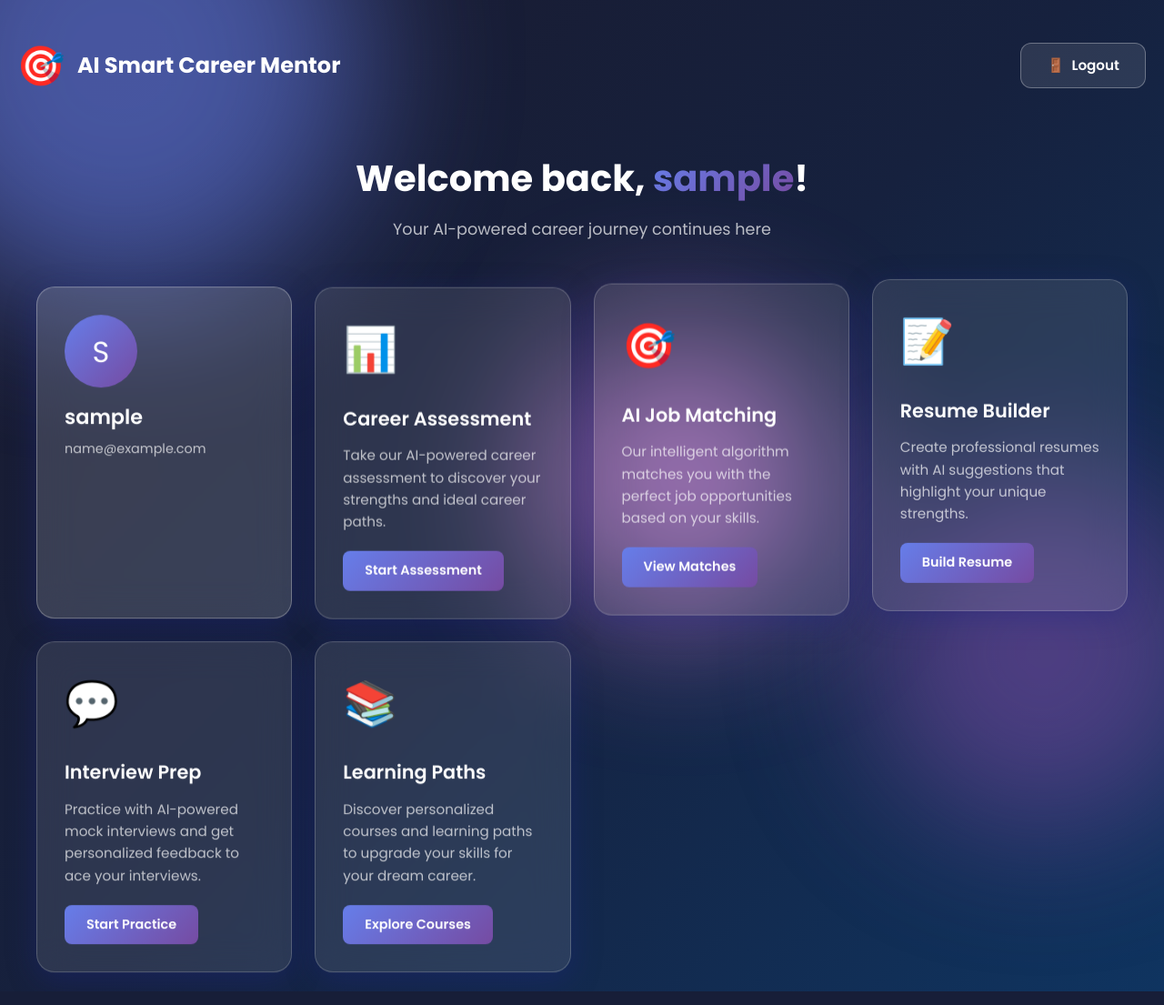
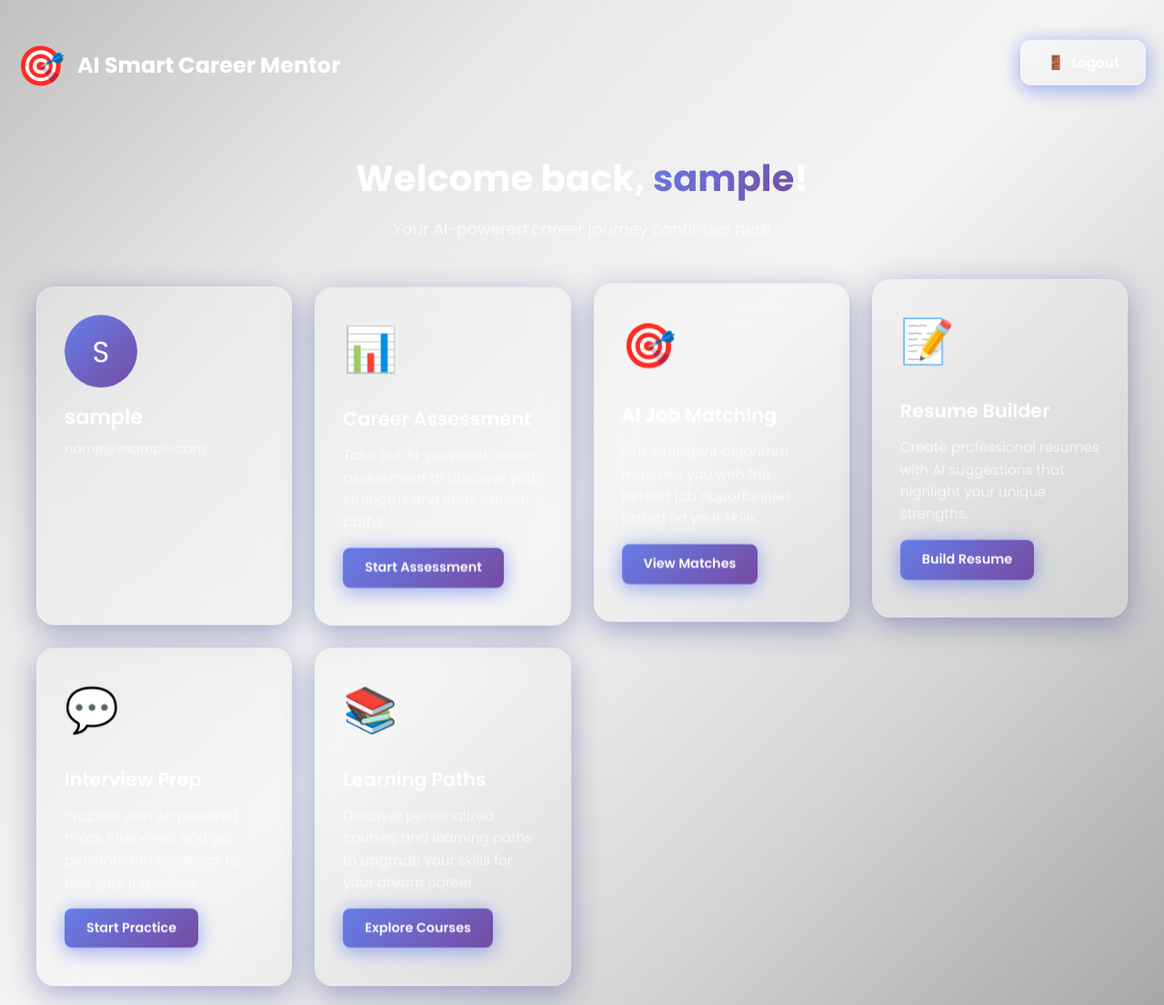
Before and after one commit to Chandra0771/Smart_Career_Mentor, a Flask app: page /dashboard in a window 1280 px wide. Shown: the whole page at 91% size. Run offline with Flask 2, Linux system fonts and the light colour scheme; the visitor is signed in with stand-in values (Sample User, id 1).

Commit message:
Updated website design

```diff
--- a/static/style.css
+++ b/static/style.css
@@ -30,62 +30,14 @@ body {
     font-family: 'Poppins', -apple-system, BlinkMacSystemFont, 'Segoe UI', Roboto, sans-serif;
     min-height: 100vh;
     overflow-x: hidden;
-    background: linear-gradient(135deg, #1a1a2e 0%, #16213e 50%, #0f3460 100%);
-    color: var(--text-primary);
+    background: linear-gradient(135deg, #c0c0c0 0%, #e8e8e8 25%, #f5f5f5 50%, #d4d4d4 75%, #a8a8a8 100%);
+    color: #333;
     line-height: 1.6;
 }
 
 /* ==================== Background Shapes ==================== */
 .bg-shape {
-    position: fixed;
-    border-radius: 50%;
-    filter: blur(80px);
-    z-index: -1;
-    opacity: 0.6;
-    animation: morph 20s ease-in-out infinite;
-}
-
-.bg-shape-1 {
-    width: 500px;
-    height: 500px;
-    background: #667eea;
-    top: -150px;
-    left: -150px;
-    animation-delay: 0s;
-}
-
-.bg-shape-2 {
-    width: 400px;
-    height: 400px;
-    background: #764ba2;
-    bottom: -100px;
-    right: -100px;
-    animation-delay: -5s;
-}
-
-.bg-shape-3 {
-    width: 300px;
-    height: 300px;
-    background: #f093fb;
-    top: 50%;
-    left: 50%;
-    transform: translate(-50%, -50%);
-    animation-delay: -10s;
-}
-
-@keyframes morph {
-    0%, 100% {
-        transform: translate(0, 0) scale(1);
-    }
-    25% {
-        transform: translate(50px, -50px) scale(1.1);
-    }
-    50% {
-        transform: translate(-30px, 30px) scale(0.95);
-    }
-    75% {
-        transform: translate(-50px, -30px) scale(1.05);
-    }
+    display: none;
 }
 
 /* ==================== Main Content ==================== */
@@ -229,3 +181,78 @@ body {
     background: rgba(102, 126, 234, 0.4);
     color: #fff;
 }
+
+/* ==================== Magic Floating Buttons ==================== */
+.btn, .card-button, .logout-btn, button[type="submit"] {
+    animation: float 3s ease-in-out infinite, magicGlow 2s ease-in-out infinite;
+    position: relative;
+    overflow: hidden;
+    transition: all 0.3s ease;
+}
+
+.btn:hover, .card-button:hover, .logout-btn:hover, button[type="submit"]:hover {
+    animation: none;
+    transform: translateY(-5px) scale(1.05);
+    box-shadow: 0 10px 30px rgba(102, 126, 234, 0.5),
+                0 0 20px rgba(102, 126, 234, 0.3),
+                0 0 40px rgba(102, 126, 234, 0.1);
+}
+
+/* Magic shimmer effect */
+.btn::before, .card-button::before, .logout-btn::before, button[type="submit"]::before {
+    content: '';
+    position: absolute;
+    top: 0;
+    left: -100%;
+    width: 100%;
+    height: 100%;
+    background: linear-gradient(90deg,
+        transparent,
+        rgba(255, 255, 255, 0.4),
+        transparent);
+    transition: left 0.5s ease;
+}
+
+.btn:hover::before, .card-button:hover::before, .logout-btn:hover::before, button[type="submit"]:hover::before {
+    left: 100%;
+}
+
+/* Sparkle effect */
+.btn::after, .card-button::after, .logout-btn::after, button[type="submit"]::after {
+    content: '✨';
+    position: absolute;
+    top: 50%;
+    left: 50%;
+    transform: translate(-50%, -50%);
+    font-size: 0;
+    opacity: 0;
+    transition: all 0.3s ease;
+}
+
+.btn:hover::after, .card-button:hover::after, .logout-btn:hover::after, button[type="submit"]:hover::after {
+    font-size: 1.2rem;
+    opacity: 1;
+    animation: sparkle 0.6s ease-in-out infinite;
+}
+
+@keyframes sparkle {
+    0%, 100% {
+        transform: translate(-50%, -50%) scale(1) rotate(0deg);
+        opacity: 1;
+    }
+    50% {
+        transform: translate(-50%, -50%) scale(1.2) rotate(180deg);
+        opacity: 0.8;
+    }
+}
+
+/* Glow pulse effect */
+@keyframes magicGlow {
+    0%, 100% {
+        box-shadow: 0 5px 15px rgba(102, 126, 234, 0.4);
+    }
+    50% {
+        box-shadow: 0 5px 25px rgba(102, 126, 234, 0.6),
+                    0 0 30px rgba(102, 126, 234, 0.3);
+    }
+}
```
